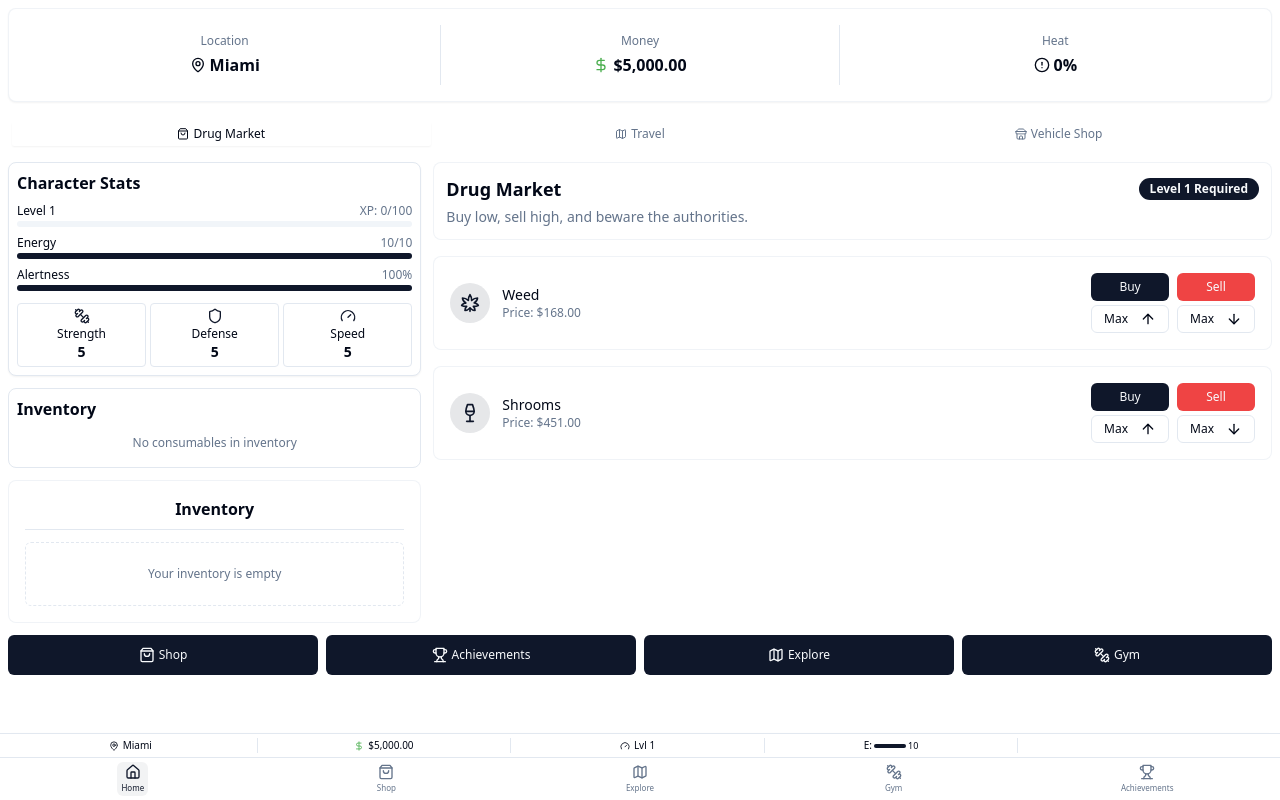
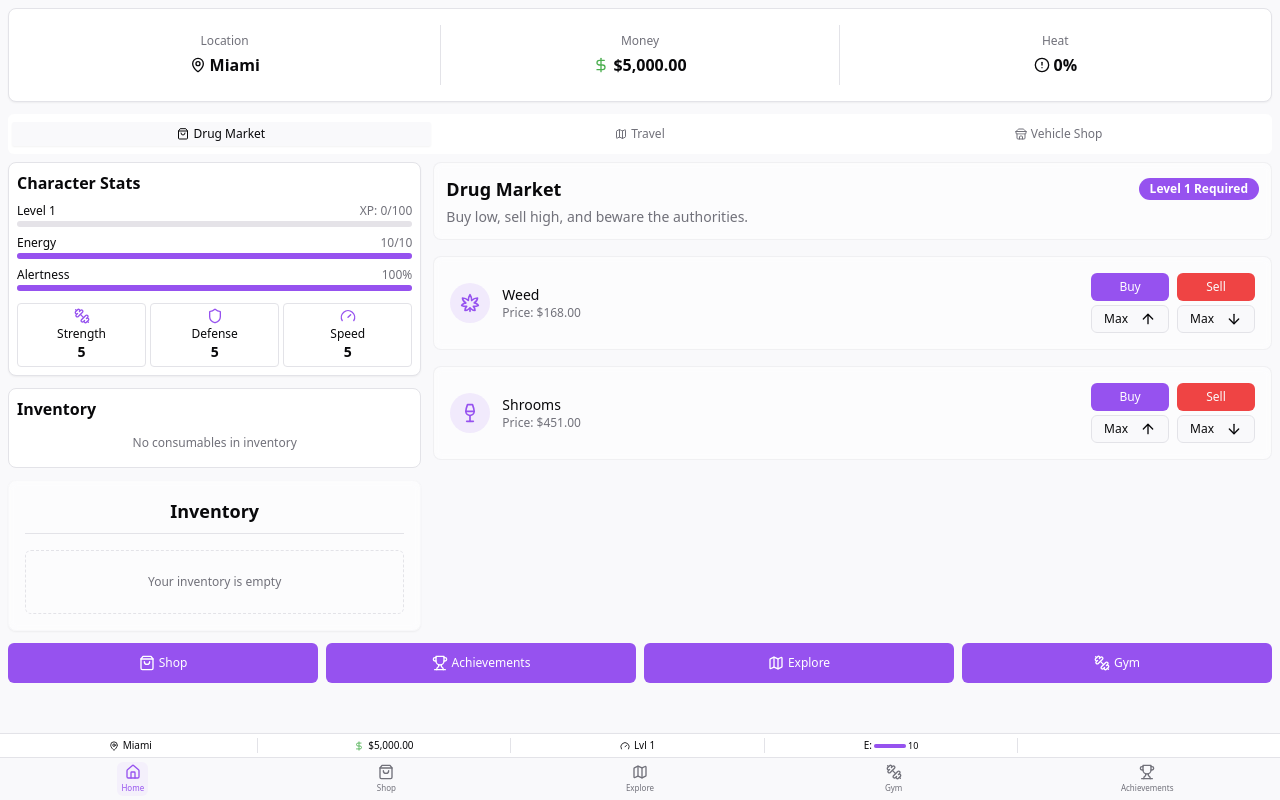
Before and after one commit to dopeboygfx/high-stakes-journey, a React (Vite) app: page / in a window 1280 px wide. Built offline with nearby package versions, Linux system fonts and the light colour scheme.

Commit message:
Add new theme
The prompt requests a new theme to be added.

```diff
--- a/src/components/game/GameHeader.tsx
+++ b/src/components/game/GameHeader.tsx
@@ -9,7 +9,7 @@ export const GameHeader = () => {
   const currentCity = CITIES.find((city) => city.id === state.currentCity)!;
 
   return (
-    <div className="grid grid-cols-3 gap-4 p-4 bg-card rounded-lg border border-border/50 shadow-sm">
+    <div className="grid grid-cols-3 gap-4 p-4 formal-panel">
       <div className="flex flex-col items-center justify-center space-y-1 p-2">
         <div className="text-xs text-muted-foreground">Location</div>
         <div className="flex items-center space-x-1">
--- a/src/components/game/Inventory.tsx
+++ b/src/components/game/Inventory.tsx
@@ -6,8 +6,8 @@ export const Inventory = () => {
   const { state } = useGame();
 
   return (
-    <div className="p-4 rounded-lg bg-card/50 backdrop-blur-sm border border-border/50 text-sm">
-      <h2 className="text-base font-semibold mb-3 text-center border-b pb-2">Inventory</h2>
+    <div className="p-4 rounded-lg glass-card text-sm">
+      <h2 className="header-formal">Inventory</h2>
       {state.inventory.length > 0 ? (
         <div className="grid gap-2">
           {state.inventory.map((item) => {
--- a/src/components/game/MarketEvents.tsx
+++ b/src/components/game/MarketEvents.tsx
@@ -32,12 +32,12 @@ export const MarketEvents = () => {
 
   return (
     <div className="mb-4 space-y-3">
-      <h3 className="text-lg font-medium text-center border-b pb-2">Active Market Events</h3>
+      <h3 className="header-formal">Active Market Events</h3>
       <div className="grid gap-2">
         {state.activeMarketEvents.map((event) => (
           <div
             key={event.id}
-            className="flex items-center gap-3 p-3 rounded-md bg-background/50 border border-border/50"
+            className="flex items-center gap-3 p-3 rounded-md glass-card animate-fade-in"
           >
             <div className="p-2 rounded-full bg-card">
               {getEventIcon(event.type)}
--- a/src/components/game/VehicleDisplay.tsx
+++ b/src/components/game/VehicleDisplay.tsx
@@ -19,7 +19,7 @@ export const VehicleDisplay = () => {
           Visit Shop
         </Link>
       </div>
-      <div className="p-4 rounded-lg border bg-card">
+      <div className="formal-panel">
         <div className="flex items-center justify-between">
           <div className="space-y-1">
             <h3 className="font-medium">{currentVehicle.name}</h3>
--- a/src/index.css
+++ b/src/index.css
@@ -5,89 +5,83 @@
 
 @layer base {
   :root {
-    --background: 0 0% 100%;
-    --foreground: 222.2 84% 4.9%;
+    --background: 240 20% 98%;
+    --foreground: 240 10% 3.9%;
 
     --card: 0 0% 100%;
-    --card-foreground: 222.2 84% 4.9%;
+    --card-foreground: 240 10% 3.9%;
 
     --popover: 0 0% 100%;
-    --popover-foreground: 222.2 84% 4.9%;
+    --popover-foreground: 240 10% 3.9%;
 
-    --primary: 222.2 47.4% 11.2%;
-    --primary-foreground: 210 40% 98%;
+    --primary: 266 83% 63%;
+    --primary-foreground: 0 0% 100%;
 
-    --secondary: 210 40% 96.1%;
-    --secondary-foreground: 222.2 47.4% 11.2%;
+    --secondary: 260 10% 90%;
+    --secondary-foreground: 240 10% 3.9%;
 
-    --muted: 210 40% 96.1%;
-    --muted-foreground: 215.4 16.3% 46.9%;
+    --muted: 240 5% 96%;
+    --muted-foreground: 240 4% 46%;
 
-    --accent: 210 40% 96.1%;
-    --accent-foreground: 222.2 47.4% 11.2%;
+    --accent: 267 100% 94%;
+    --accent-foreground: 266 83% 45%;
 
     --destructive: 0 84.2% 60.2%;
-    --destructive-foreground: 210 40% 98%;
+    --destructive-foreground: 0 0% 98%;
 
-    --border: 214.3 31.8% 91.4%;
-    --input: 214.3 31.8% 91.4%;
-    --ring: 222.2 84% 4.9%;
+    --border: 240 10% 90%;
+    --input: 240 10% 90%;
+    --ring: 266 83% 63%;
 
     --radius: 0.5rem;
 
     --sidebar-background: 0 0% 98%;
-
     --sidebar-foreground: 240 5.3% 26.1%;
-
-    --sidebar-primary: 240 5.9% 10%;
-
-    --sidebar-primary-foreground: 0 0% 98%;
-
+    --sidebar-primary: 266 83% 63%;
+    --sidebar-primary-foreground: 0 0% 100%;
     --sidebar-accent: 240 4.8% 95.9%;
-
     --sidebar-accent-foreground: 240 5.9% 10%;
-
     --sidebar-border: 220 13% 91%;
-
-    --sidebar-ring: 217.2 91.2% 59.8%;
+    --sidebar-ring: 266 83% 63%;
   }
 
   .dark {
-    --background: 222.2 84% 4.9%;
-    --foreground: 210 40% 98%;
+    --background: 240 10% 3.9%;
+    --foreground: 0 0% 98%;
 
-    --card: 222.2 84% 4.9%;
-    --card-foreground: 210 40% 98%;
+    --card: 240 10% 3.9%;
+    --card-foreground: 0 0% 98%;
 
-    --popover: 222.2 84% 4.9%;
-    --popover-foreground: 210 40% 98%;
+    --popover: 240 10% 3.9%;
+    --popover-foreground: 0 0% 98%;
 
-    --primary: 210 40% 98%;
-    --primary-foreground: 222.2 47.4% 11.2%;
+    --primary: 266 83% 63%;
+    --primary-foreground: 0 0% 100%;
 
-    --secondary: 217.2 32.6% 17.5%;
-    --secondary-foreground: 210 40% 98%;
+    --secondary: 267 15% 15%;
+    --secondary-foreground: 0 0% 98%;
 
-    --muted: 217.2 32.6% 17.5%;
-    --muted-foreground: 215 20.2% 65.1%;
+    --muted: 240 5% 15%;
+    --muted-foreground: 240 5% 65.1%;
 
-    --accent: 217.2 32.6% 17.5%;
-    --accent-foreground: 210 40% 98%;
+    --accent: 267 30% 20%;
+    --accent-foreground: 267 90% 75%;
 
     --destructive: 0 62.8% 30.6%;
-    --destructive-foreground: 210 40% 98%;
+    --destructive-foreground: 0 0% 98%;
 
-    --border: 217.2 32.6% 17.5%;
-    --input: 217.2 32.6% 17.5%;
-    --ring: 212.7 26.8% 83.9%;
-    --sidebar-background: 240 5.9% 10%;
-    --sidebar-foreground: 240 4.8% 95.9%;
-    --sidebar-primary: 224.3 76.3% 48%;
+    --border: 240 5% 15%;
+    --input: 240 5% 15%;
+    --ring: 267 83% 60%;
+
+    --sidebar-background: 240 15% 10%;
+    --sidebar-foreground: 240 5% 95%;
+    --sidebar-primary: 266 83% 63%;
     --sidebar-primary-foreground: 0 0% 100%;
-    --sidebar-accent: 240 3.7% 15.9%;
-    --sidebar-accent-foreground: 240 4.8% 95.9%;
-    --sidebar-border: 240 3.7% 15.9%;
-    --sidebar-ring: 217.2 91.2% 59.8%;
+    --sidebar-accent: 240 10% 20%;
+    --sidebar-accent-foreground: 240 5% 95%;
+    --sidebar-border: 240 5% 15%;
+    --sidebar-ring: 266 83% 63%;
   }
 }
 
@@ -117,7 +111,7 @@
 /* Formal styling utility classes */
 @layer utilities {
   .card-formal {
-    @apply bg-card border rounded-lg shadow-sm p-4;
+    @apply bg-card border rounded-lg shadow-md p-4;
   }
 
   .header-formal {
@@ -135,4 +129,16 @@
   .formal-input {
     @apply border border-border rounded-md px-3 py-2 focus:outline-none focus:ring-2 focus:ring-primary/50;
   }
+
+  .glass-card {
+    @apply bg-card/50 backdrop-blur-sm border border-border/20 shadow-sm;
+  }
+
+  .formal-layout {
+    @apply max-w-screen-xl mx-auto p-4 space-y-4;
+  }
+
+  .formal-panel {
+    @apply p-4 rounded-lg bg-card border border-border shadow-sm;
+  }
 }
--- a/tailwind.config.ts
+++ b/tailwind.config.ts
@@ -29,7 +29,7 @@ export default {
           risk: "#FF4D4D",
           success: "#4CAF50",
           neutral: "#9E9E9E",
-          accent: "#FFD700",
+          accent: "#8B5CF6",
         },
         primary: {
           DEFAULT: "hsl(var(--primary))",
@@ -69,10 +69,15 @@ export default {
           "0%": { transform: "translateY(10px)", opacity: "0" },
           "100%": { transform: "translateY(0)", opacity: "1" },
         },
+        "fade-in": {
+          "0%": { opacity: "0" },
+          "100%": { opacity: "1" },
+        },
       },
       animation: {
         "risk-pulse": "risk-pulse 2s cubic-bezier(0.4, 0, 0.6, 1) infinite",
         "slide-up": "slide-up 0.2s ease-out",
+        "fade-in": "fade-in 0.3s ease-out",
       },
     },
   },
```
